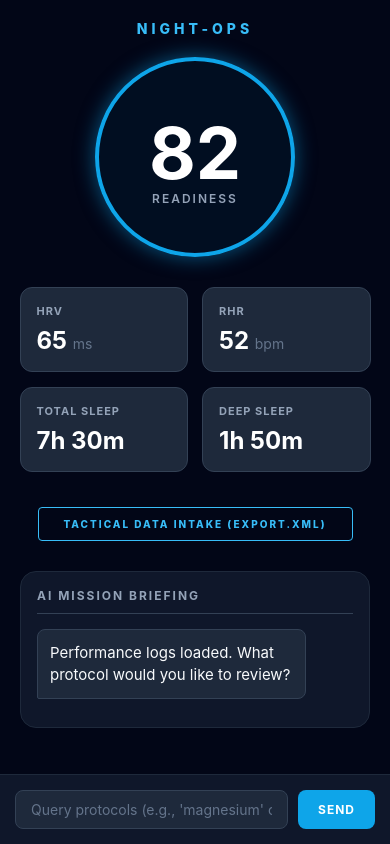
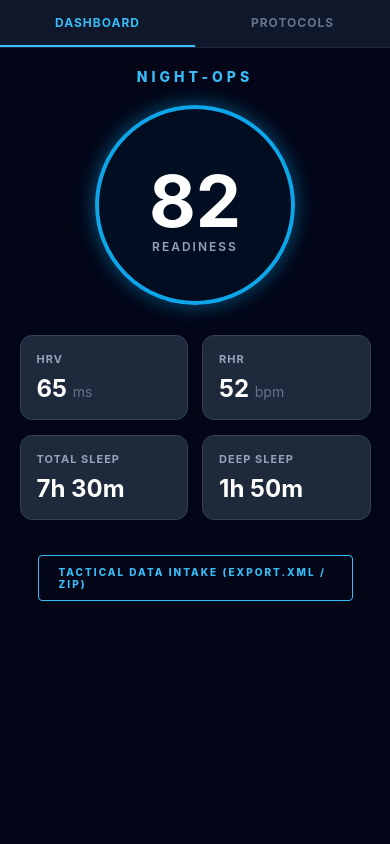
Before and after one commit to bradenflynn/sleep-app, a React Native app: screen / in a window 390 px wide. Built offline with nearby package versions, Linux system fonts and the light colour scheme.

Commit message:
Feature: Add UI tabs separating dashboard and protocols, and enhance ChatService with diagnostic context

```diff
--- a/App.js
+++ b/App.js
@@ -10,6 +10,7 @@ export default function App() {
     const [messages, setMessages] = useState([]);
     const [inputText, setInputText] = useState('');
     const [isLoading, setIsLoading] = useState(false);
+    const [activeTab, setActiveTab] = useState('DASHBOARD');
 
     useEffect(() => {
         async function loadData() {
@@ -74,8 +75,25 @@ export default function App() {
                 style={styles.container}
                 behavior={Platform.OS === 'ios' ? 'padding' : undefined}
             >
+                <View style={styles.tabContainer}>
+                    <TouchableOpacity
+                        style={[styles.tab, activeTab === 'DASHBOARD' && styles.activeTab]}
+                        onPress={() => setActiveTab('DASHBOARD')}
+                    >
+                        <Text style={[styles.tabText, activeTab === 'DASHBOARD' && styles.activeTabText]}>DASHBOARD</Text>
+                    </TouchableOpacity>
+                    <TouchableOpacity
+                        style={[styles.tab, activeTab === 'PROTOCOLS' && styles.activeTab]}
+                        onPress={() => setActiveTab('PROTOCOLS')}
+                    >
+                        <Text style={[styles.tabText, activeTab === 'PROTOCOLS' && styles.activeTabText]}>PROTOCOLS</Text>
+                    </TouchableOpacity>
+                </View>
+
                 <ScrollView contentContainerStyle={styles.scrollContent}>
 
+                    {activeTab === 'DASHBOARD' && (
+                        <>
                             <PerformanceDashboard healthData={healthData} />
 
                             <View style={styles.importSection}>
@@ -83,7 +101,7 @@ export default function App() {
                                     style={styles.importButton}
                                     onPress={() => document.getElementById('health-upload').click()}
                                 >
-                            <Text style={styles.importButtonText}>TACTICAL DATA INTAKE (EXPORT.XML)</Text>
+                                    <Text style={styles.importButtonText}>TACTICAL DATA INTAKE (EXPORT.XML / ZIP)</Text>
                                 </TouchableOpacity>
                                 <input
                                     id="health-upload"
@@ -93,7 +111,10 @@ export default function App() {
                                     accept=".xml,.zip"
                                 />
                             </View>
+                        </>
+                    )}
 
+                    {activeTab === 'PROTOCOLS' && (
                         <View style={styles.chatSection}>
                             <View style={styles.chatHeader}>
                                 <Text style={styles.chatTitle}>AI MISSION BRIEFING</Text>
@@ -113,12 +134,14 @@ export default function App() {
                                 </View>
                             )}
                         </View>
+                    )}
                 </ScrollView>
 
+                {activeTab === 'PROTOCOLS' && (
                     <View style={styles.inputContainer}>
                         <TextInput
                             style={styles.input}
-                        placeholder="Query protocols (e.g., 'magnesium' or 'light')"
+                            placeholder="Ask about improving your sleep..."
                             placeholderTextColor="#64748b"
                             value={inputText}
                             onChangeText={setInputText}
@@ -128,6 +151,7 @@ export default function App() {
                             <Text style={styles.sendButtonText}>SEND</Text>
                         </TouchableOpacity>
                     </View>
+                )}
             </KeyboardAvoidingView>
         </SafeAreaView>
     );
@@ -137,6 +161,30 @@ const styles = StyleSheet.create({
     container: {
         flex: 1,
         backgroundColor: '#020617', // Very dark blue/black background
+    },
+    tabContainer: {
+        flexDirection: 'row',
+        borderBottomWidth: 1,
+        borderBottomColor: '#1e293b',
+        backgroundColor: '#0f172a',
+    },
+    tab: {
+        flex: 1,
+        paddingVertical: 15,
+        alignItems: 'center',
+    },
+    activeTab: {
+        borderBottomWidth: 2,
+        borderBottomColor: '#38bdf8',
+    },
+    tabText: {
+        color: '#64748b',
+        fontSize: 12,
+        fontWeight: 'bold',
+        letterSpacing: 1,
+    },
+    activeTabText: {
+        color: '#38bdf8',
     },
     scrollContent: {
         padding: 20,
--- a/services/ChatService.js
+++ b/services/ChatService.js
@@ -11,6 +11,27 @@ class ChatService {
 
     const lowerMessage = message.toLowerCase();
 
+    // Analyze message for improvement/score intent
+    if (lowerMessage.includes('improve') || lowerMessage.includes('score') || lowerMessage.includes('better')) {
+      if (healthData && healthData.diagnostics && healthData.diagnostics.length > 0) {
+        let diagText = "Based on your recent data, here are the main areas to focus on to improve your score:\n\n";
+        healthData.diagnostics.forEach((d) => {
+          diagText += `• ${d}\n`;
+        });
+        diagText += "\nWhich of these protocols would you like to explore further?";
+
+        return {
+          role: 'assistant',
+          content: diagText,
+        };
+      } else if (healthData && healthData.score > 90) {
+        return {
+          role: 'assistant',
+          content: "Your Readiness Score is already excellent. Keep maintaining your current routine!",
+        };
+      }
+    }
+
     // Find matching protocols based on keywords
     let matchedProtocols = protocols.filter(p => {
       return p.title.toLowerCase().includes(lowerMessage) ||
@@ -19,16 +40,19 @@ class ChatService {
     });
 
     if (matchedProtocols.length === 0) {
-      // If no direct match, check health data and provide a general recommendation
-      if (healthData && healthData.score < 70) {
+      if (lowerMessage.includes('deep sleep')) {
+        matchedProtocols = [protocols.find(p => p.id === 'temperature-drop') || protocols[0]];
+      } else if (lowerMessage.includes('rem')) {
         matchedProtocols = [protocols.find(p => p.id === 'magnesium-threonate') || protocols[0]];
+      } else if (healthData && healthData.score < 70) {
+        matchedProtocols = [protocols.find(p => p.id === 'nsdr-huberman') || protocols[0]];
       } else {
-         matchedProtocols = [protocols.find(p => p.id === 'light-viewing') || protocols[0]];
+        matchedProtocols = [protocols.find(p => p.id === '4-7-8-breathing') || protocols[0]];
       }
     }
 
-    // Format the response based on the matched protocols
-    let responseText = "Based on your inquiry and current data, here is a protocol to consider:\n\n";
+    // Format the response
+    let responseText = "Based on your inquiry, here is a protocol to consider:\n\n";
     matchedProtocols.forEach((p, index) => {
       if (index > 1) return; // Limit to top 2 to avoid overwhelming
       responseText += `**${p.title}** (${p.category})\n`;
--- a/services/XMLParserService.js
+++ b/services/XMLParserService.js
@@ -41,55 +41,75 @@ class XMLParserService {
     parseHealthExport(xmlString) {
         console.log("Parsing Apple Health Export XML...");
 
-        const results = {
-            hrv: [],
-            rhr: [],
-            sleep: [],
+        const results = { hrv: [], rhr: [], sleep: [] };
+
+        // Helper to extract attributes from the <Record> tag string
+        const getAttr = (str, attr) => {
+            const match = str.match(new RegExp(`\\s${attr}="([^"]*)"`));
+            return match ? match[1] : null;
         };
 
-        // We only want recent data for the dashboard (e.g., last 30 days of HRV/RHR, last night's sleep)
-        // For MVP RegExp parsing, we just grab everything and average it,
-        // but in a production app we would filter by the `endDate` attribute.
+        const recordRegex = /<Record type="([^"]+)"([^>]*)>/g;
+        let match;
+        while ((match = recordRegex.exec(xmlString)) !== null) {
+            const type = match[1];
+            const attrStr = match[2];
 
-        const hrvRegex = /<Record type="HKQuantityTypeIdentifierHeartRateVariabilitySDNN"[^>]*?value="([\d.]+)"/g;
-        let match;
-        while ((match = hrvRegex.exec(xmlString)) !== null) {
-            results.hrv.push(parseFloat(match[1]));
-        }
-
-        const rhrRegex = /<Record type="HKQuantityTypeIdentifierRestingHeartRate"[^>]*?value="([\d.]+)"/g;
-        while ((match = rhrRegex.exec(xmlString)) !== null) {
-            results.rhr.push(parseFloat(match[1]));
-        }
-
-        // Capture sleep stages
-        const sleepRegex = /<Record type="HKCategoryTypeIdentifierSleepAnalysis"[^>]*?value="(.*?)"[^>]*?startDate="(.*?)"[^>]*?endDate="(.*?)"/g;
-        while ((match = sleepRegex.exec(xmlString)) !== null) {
-            const type = match[1];
-            const start = new Date(match[2]);
-            const end = new Date(match[3]);
-            const duration = Math.max(0, (end - start) / (1000 * 60)); // minutes
-
-            results.sleep.push({ type, duration, end });
+            if (type === "HKQuantityTypeIdentifierHeartRateVariabilitySDNN") {
+                const date = new Date(getAttr(attrStr, "startDate"));
+                const value = parseFloat(getAttr(attrStr, "value"));
+                if (!isNaN(value)) results.hrv.push({ date, value });
+            } else if (type === "HKQuantityTypeIdentifierRestingHeartRate") {
+                const date = new Date(getAttr(attrStr, "startDate"));
+                const value = parseFloat(getAttr(attrStr, "value"));
+                if (!isNaN(value)) results.rhr.push({ date, value });
+            } else if (type === "HKCategoryTypeIdentifierSleepAnalysis") {
+                const val = getAttr(attrStr, "value");
+                const start = new Date(getAttr(attrStr, "startDate"));
+                const end = new Date(getAttr(attrStr, "endDate"));
+                const duration = Math.max(0, (end - start) / (1000 * 60)); // minutes
+                results.sleep.push({ type: val, duration, end });
+            }
         }
 
         return this.synthesizeData(results);
     }
 
     /**
-     * Synthesizes raw records into a PerformanceDashboard payload using Apple Guidelines.
+     * Synthesizes raw records into a PerformanceDashboard payload, filtering by recent data.
      */
     synthesizeData(raw) {
         if (raw.hrv.length === 0 && raw.rhr.length === 0 && raw.sleep.length === 0) return null;
 
-        const avgHrv = raw.hrv.length > 0 ? Math.round(raw.hrv.reduce((a, b) => a + b, 0) / raw.hrv.length) : null;
-        const avgRhr = raw.rhr.length > 0 ? Math.round(raw.rhr.reduce((a, b) => a + b, 0) / raw.rhr.length) : null;
+        // Find the most recent date to use as "Today"
+        let maxDate = 0;
+        raw.sleep.forEach(s => { if (s.end > maxDate) maxDate = s.end; });
+        if (maxDate === 0) {
+            raw.rhr.forEach(r => { if (r.date > maxDate) maxDate = r.date; });
+            raw.hrv.forEach(h => { if (h.date > maxDate) maxDate = h.date; });
+        }
+
+        let filteredSleep = raw.sleep;
+        let filteredHrv = raw.hrv;
+        let filteredRhr = raw.rhr;
+
+        if (maxDate !== 0) {
+            const dayInMs = 24 * 60 * 60 * 1000;
+            // Only consider sleep from the last 24 hours of the max date
+            filteredSleep = raw.sleep.filter(s => (maxDate - s.end) <= dayInMs);
+            // Consider 7 day average for RHR/HRV for better baseline stabilization
+            filteredHrv = raw.hrv.filter(h => (maxDate - h.date) <= dayInMs * 7);
+            filteredRhr = raw.rhr.filter(r => (maxDate - r.date) <= dayInMs * 7);
+        }
+
+        const avgHrv = filteredHrv.length > 0 ? Math.round(filteredHrv.reduce((a, b) => a + b.value, 0) / filteredHrv.length) : null;
+        const avgRhr = filteredRhr.length > 0 ? Math.round(filteredRhr.reduce((a, b) => a + b.value, 0) / filteredRhr.length) : null;
 
         let totalSleep = 0;
         let deepSleep = 0;
         let remSleep = 0;
 
-        raw.sleep.forEach(s => {
+        filteredSleep.forEach(s => {
             if (s.type.includes('Asleep') || s.type.includes('Unspecified') || s.type.includes('InBed')) {
                 totalSleep += s.duration;
                 if (s.type.includes('Deep')) deepSleep += s.duration;
```
Also changed, not shown: testParserLatestDate.js (added, +59 -0 lines). Lines whose indentation alone changed are shown as unchanged.
